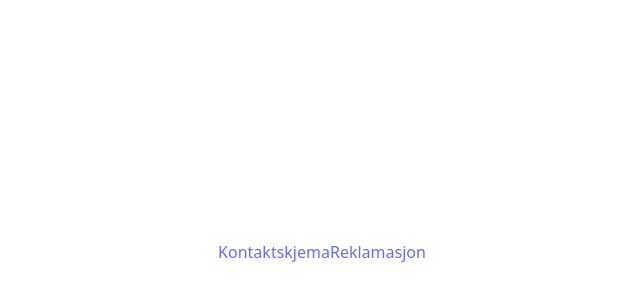
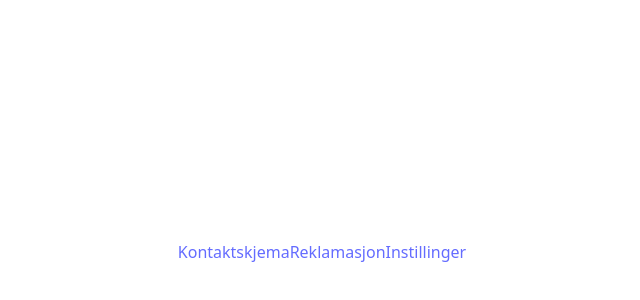
Before and after one commit to ehlma/ABCDealWeb, a React (Vite) app in the folder frontend/: page /admin in a window 1280 px wide. Shown: the part 148-448 px from the top of the page, without its empty margins (318-958 px from the left). Built offline with nearby package versions, Linux system fonts and the light colour scheme; no server answers.

Commit message:
Update AdminLayout.jsx

```diff
--- a/frontend/src/pages/AdminLayout.jsx
+++ b/frontend/src/pages/AdminLayout.jsx
@@ -6,6 +6,7 @@ const AdminLayout = () => {
             <nav>
                 <Link to="/admin/contacts">Kontaktskjema</Link>
                 <Link to="/admin/complaints">Reklamasjon</Link>
+                <Link to="/admin/settings">Instillinger</Link>
             </nav>
             <main>
                 <Outlet/>
```
